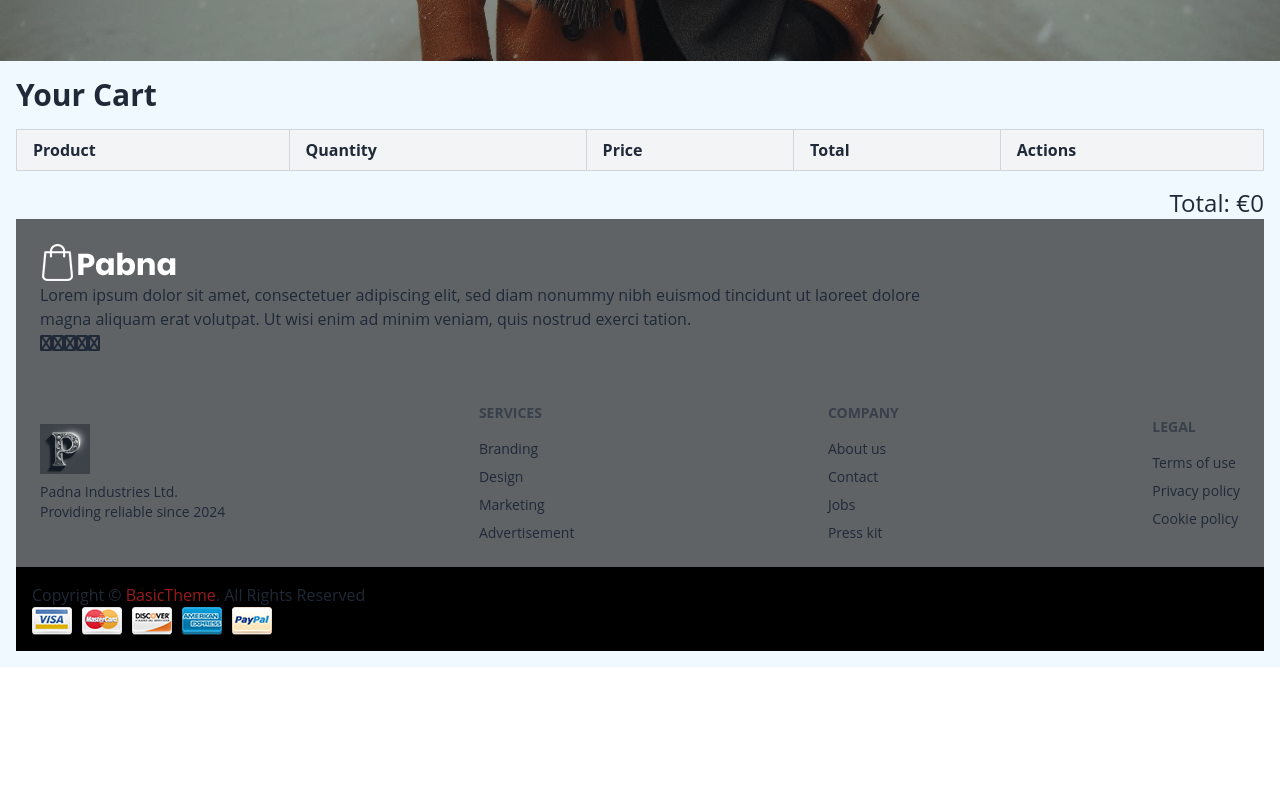
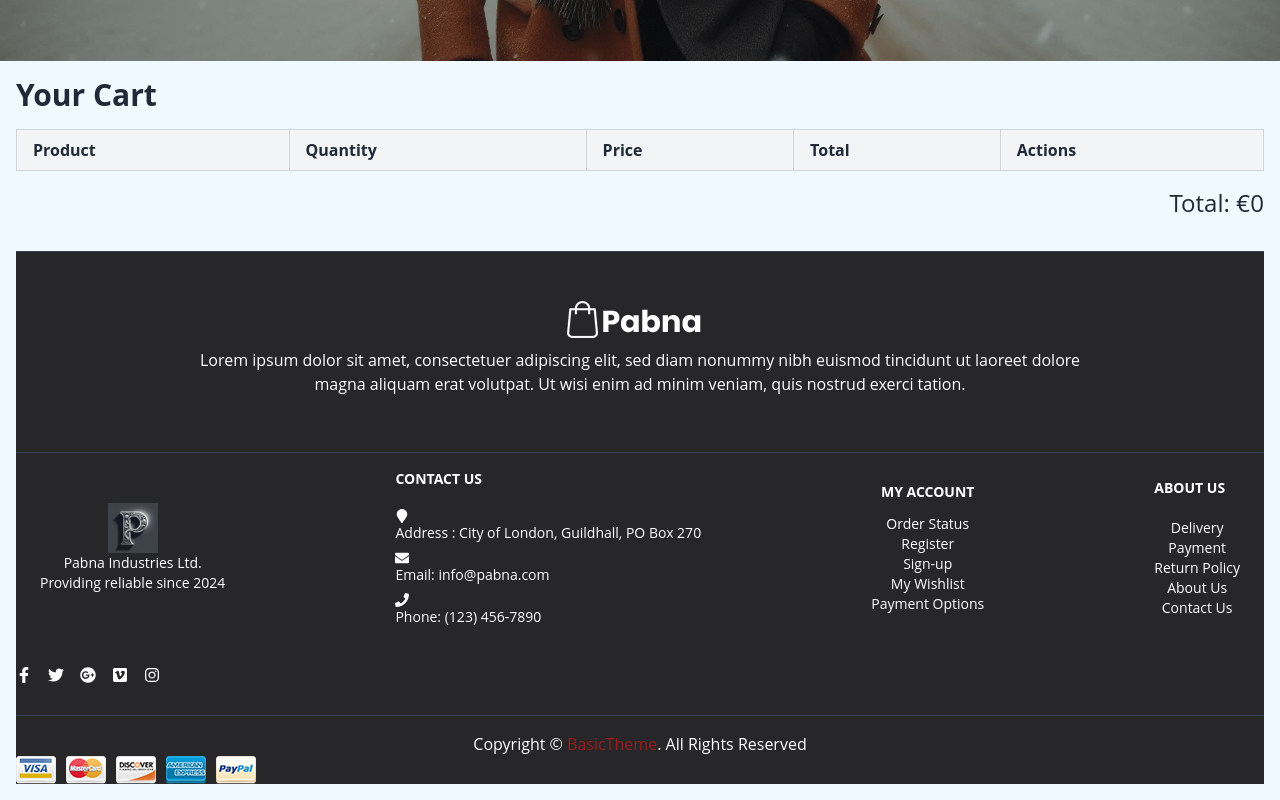
Before and after one commit to shitaldalavi3/Frontend-eCommerce-API, a React (Vite) app: page /cart in a window 1280 px wide. Shown: the part 639-1439 px from the top of the page. Before the commit the page ends 1306 px from the top, so only its background shows below. Built offline with nearby package versions, Linux system fonts and the light colour scheme.

Commit message:
add footer

```diff
--- a/src/Components/Footer.jsx
+++ b/src/Components/Footer.jsx
@@ -1,95 +1,128 @@
+import React from "react";
+import {
+  FaFacebookF,
+  FaTwitter,
+  FaGooglePlus,
+  FaVimeo,
+  FaInstagram,
+  FaMapMarker,
+  FaEnvelope,
+  FaPhone,
+} from "react-icons/fa";
+
 const Footer = () => {
   return (
     <>
-      <div className="footer-top p-6  items-center justify-between bg-black bg-opacity-60">
-        <div class="footer-top">
-          <div class="container">
-            <div class="row">
-              <div class="col-md-12">
-                <div class="footer-logo items-center justify-between">
-                  <img src="./src/assets/image/logo-white-text.png" alt="" />
+      <footer className=" bg-zinc-800  text-white">
+        <div className="text-center  mt-8 border-t border-gray-700 pt-4">
+          <div className="footer-logo items-center justify-between p-6">
+            <img
+              src="./src/assets/image/logo-white-text.png"
+              alt="Pabna_white_text Logo"
+              className="mx-auto p-2"
+            />
             <p>
-                    Lorem ipsum dolor sit amet, consectetuer adipiscing elit,
-                    sed diam nonummy nibh euismod tincidunt ut laoreet dolore{" "}
-                    <br /> magna aliquam erat volutpat. Ut wisi enim ad minim
-                    veniam, quis nostrud exerci tation.
+              Lorem ipsum dolor sit amet, consectetuer adipiscing elit, sed diam
+              nonummy nibh euismod tincidunt ut laoreet dolore <br /> magna
+              aliquam erat volutpat. Ut wisi enim ad minim veniam, quis nostrud
+              exerci tation.
             </p>
-                  <div className="widget-icon">
-                    <a href="#">
-                      <i className="fa fa-facebook"> </i>
-                    </a>
-                    <a href="#">
-                      <i className="fa fa-twitter"></i>
-                    </a>
-                    <a href="#">
-                      <i className="fa fa-google-plus"></i>
-                    </a>
-                    <a href="#">
-                      <i className="fa fa-vimeo-square"></i>
-                    </a>
-                    <a href="#">
-                      <i className="fa fa-instagram"></i>
-                    </a>
           </div>
         </div>
-              </div>
-            </div>
-          </div>
-        </div>
-      </div>
-
-      <div className="footer p-6  items-center justify-between bg-black bg-opacity-60">
+        <div className="text-center mt-8 border-t border-gray-700 pt-4 footer p-6  items-center justify-between">
+          <div>
             <aside>
-          <img src="./src/assets/image/logo P.jpeg" alt="Pabna" width={50} />
+              <img
+                src="./src/assets/image/logo P.jpeg"
+                alt="Pabna"
+                width={50}
+                className="mx-auto"
+              />
               <p>
-            Padna Industries Ltd.
+                Pabna Industries Ltd.
                 <br />
                 Providing reliable since 2024
               </p>
             </aside>
-        <nav>
-          <h6 className="footer-title">Services</h6>
-          <a className="link link-hover">Branding</a>
-          <a className="link link-hover">Design</a>
-          <a className="link link-hover">Marketing</a>
-          <a className="link link-hover">Advertisement</a>
-        </nav>
-        <nav>
-          <h6 className="footer-title">Company</h6>
-          <a className="link link-hover">About us</a>
-          <a className="link link-hover">Contact</a>
-          <a className="link link-hover">Jobs</a>
-          <a className="link link-hover">Press kit</a>
-        </nav>
-        <nav>
-          <h6 className="footer-title">Legal</h6>
-          <a className="link link-hover">Terms of use</a>
-          <a className="link link-hover">Privacy policy</a>
-          <a className="link link-hover">Cookie policy</a>
-        </nav>
           </div>
-      <div className="footer-bottom-area items-center justify-between bg-black p-4">
-        <div className="container">
-          <div className="row">
-            <div className="col-lg-6 col-md-6 col-sm-6">
-              <div className="copyright">
+          <div>
+            <h5 className="font-bold mb-3">CONTACT US</h5>
+            <div>
               <p>
+                <FaMapMarker className="mr-2" />
+                Address : City of London, Guildhall, PO Box 270
+              </p>
+            </div>
+            <p>
+              {" "}
+              <FaEnvelope className="mr-2" />
+              Email: info@pabna.com
+            </p>
+            <p>
+              <FaPhone className="mr-2" />
+              Phone: (123) 456-7890
+            </p>
+          </div>
+          <div className="col-lg-3 col-md-3 hidden-sm">
+            <div className="footer-widget">
+              <h5 className="font-bold mb-3">MY ACCOUNT</h5>
+              <ul className="footer-menu">
+                <li>
+                  <a href="#">Order Status</a>
+                </li>
+                <li>
+                  <a href="#">Register</a>
+                </li>
+                <li>
+                  <a href="#">Sign-up</a>
+                </li>
+                <li>
+                  <a href="#">My Wishlist</a>
+                </li>
+                <li>
+                  <a href="#">Payment Options</a>
+                </li>
+              </ul>
+            </div>
+          </div>
+          <div class="footer-widget">
+            <h5 className="font-bold mb-3">ABOUT US</h5>
+            <ul class="footer-menu">
+              <li>
+                <a href="#">Delivery</a>
+              </li>
+              <li>
+                <a href="#">Payment</a>
+              </li>
+              <li>
+                <a href="#">Return Policy</a>
+              </li>
+              <li>
+                <a href="#">About Us</a>
+              </li>
+              <li>
+                <a href="#">Contact Us</a>
+              </li>
+            </ul>
+          </div>
+        </div>
+        <div className="flex mt-4">
+          <FaFacebookF className="mr-4" />
+          <FaTwitter className="mr-4" />
+          <FaGooglePlus className="mr-4" />
+          <FaVimeo className="mr-4" />
+          <FaInstagram className="mr-4" />
+        </div>
+
+        <p className="text-center mt-8 border-t border-gray-700 pt-4">
           Copyright ©{" "}
           <a className="text-red-800" href="#">
             BasicTheme
           </a>
           . All Rights Reserved
         </p>
-              </div>
-            </div>
-            <div className="col-lg-6 col-md-6 col-sm-6">
-              <div className="payment-img">
         <img src="./src/assets/image/payment.png" alt="payment" />
-              </div>
-            </div>
-          </div>
-        </div>
-      </div>
+      </footer>
     </>
   );
 };
```
Lines whose indentation alone changed are shown as unchanged.
